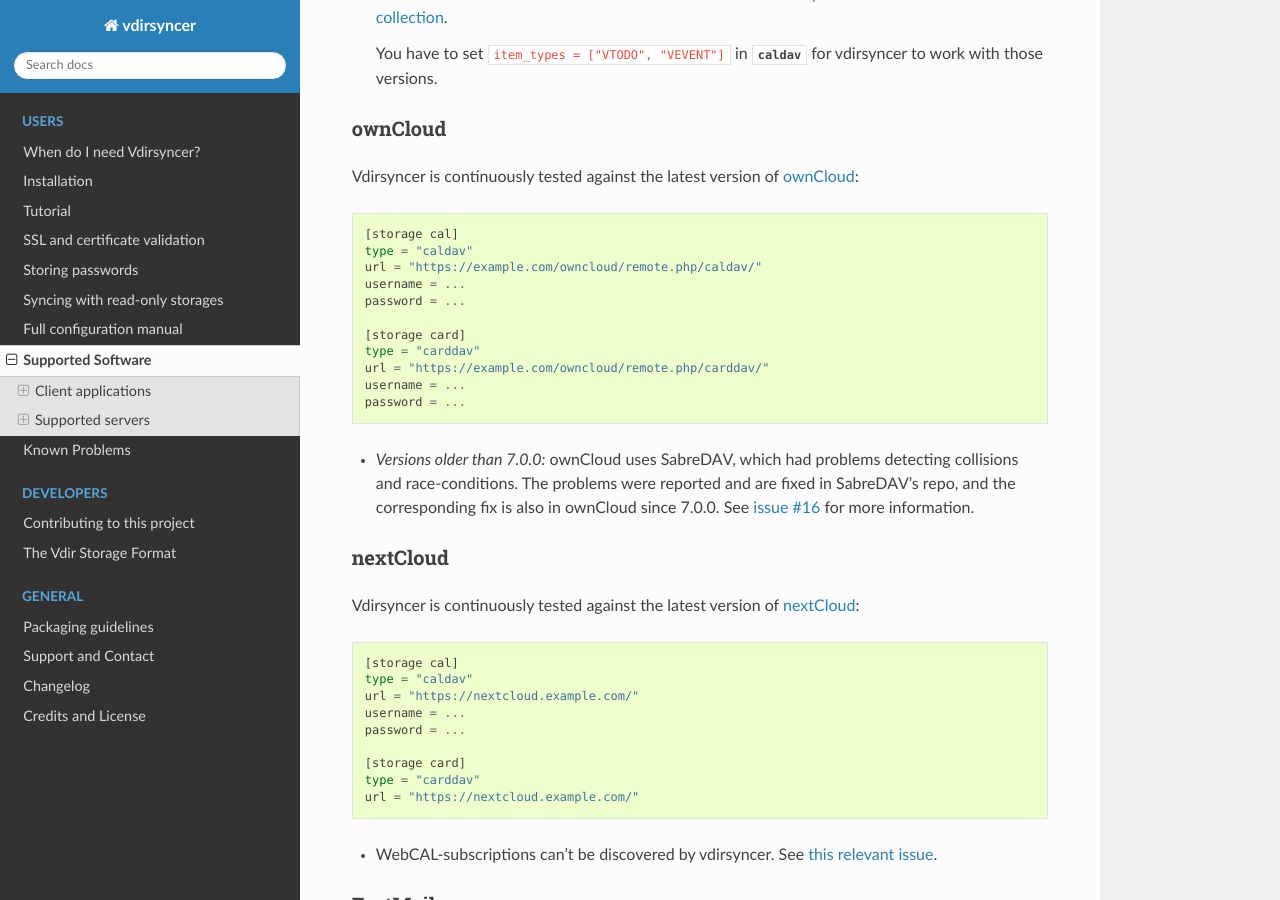
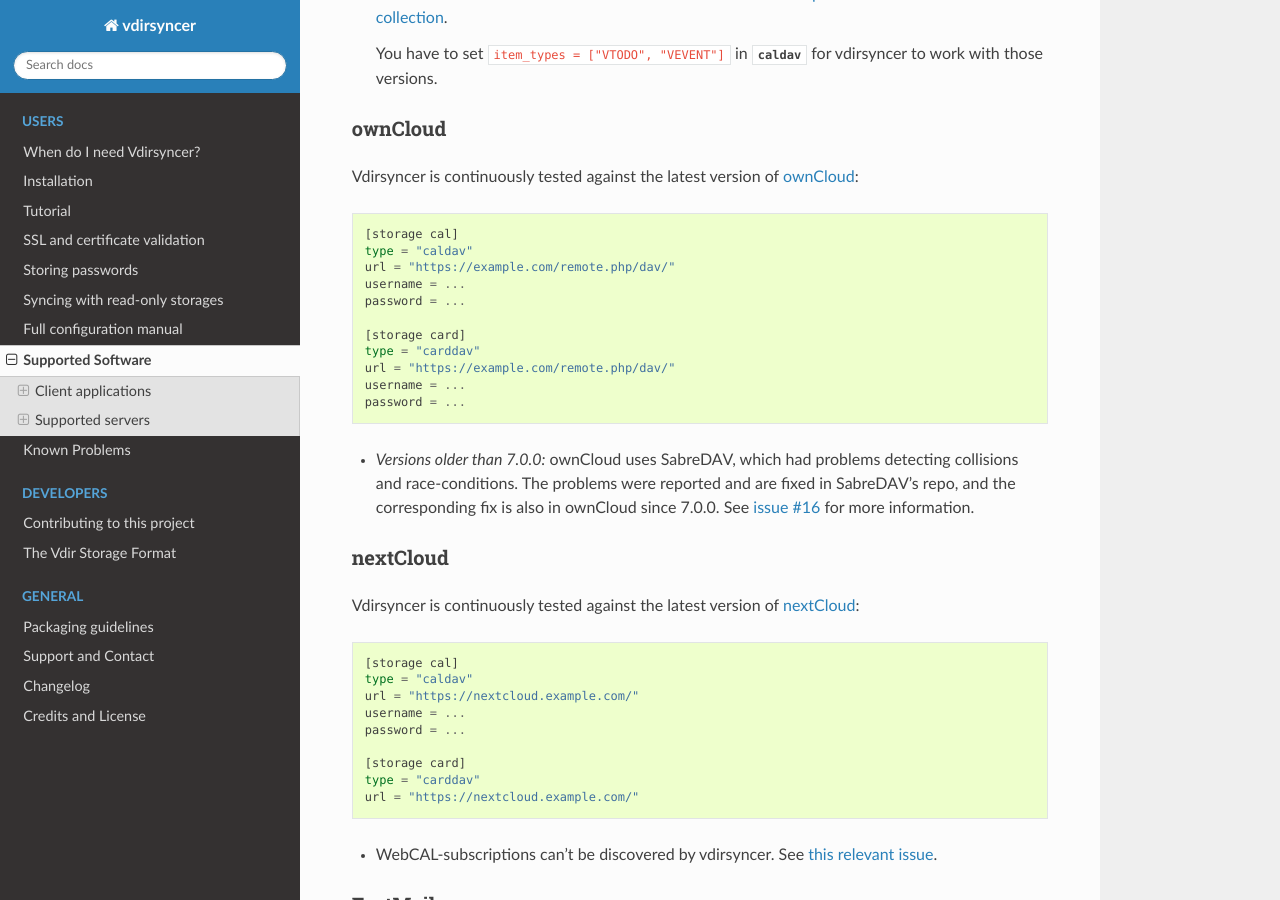
Before and after one commit to pimutils/vdirsyncer, a Sphinx documentation site: the page built from docs/supported.rst, in a window 1280 px wide and 900 px high, scrolled down 1302 px. Built offline with Sphinx 7.4.7 and the Read the Docs theme 2.0.0, drawn with Linux system fonts in a browser that asks for light colours; the version number could not be read and is left out; some of the changed lines change nothing that is shown.

Commit message:
Fix ownCloud docs
Fix #532

```diff
--- a/docs/supported.rst
+++ b/docs/supported.rst
@@ -100,13 +100,13 @@
 
     [storage cal]
     type = "caldav"
-    url = "https://example.com/owncloud/remote.php/caldav/"
+    url = "https://example.com/remote.php/dav/"
     username = ...
     password = ...
 
     [storage card]
     type = "carddav"
-    url = "https://example.com/owncloud/remote.php/carddav/"
+    url = "https://example.com/remote.php/dav/"
     username = ...
     password = ...
 
```
